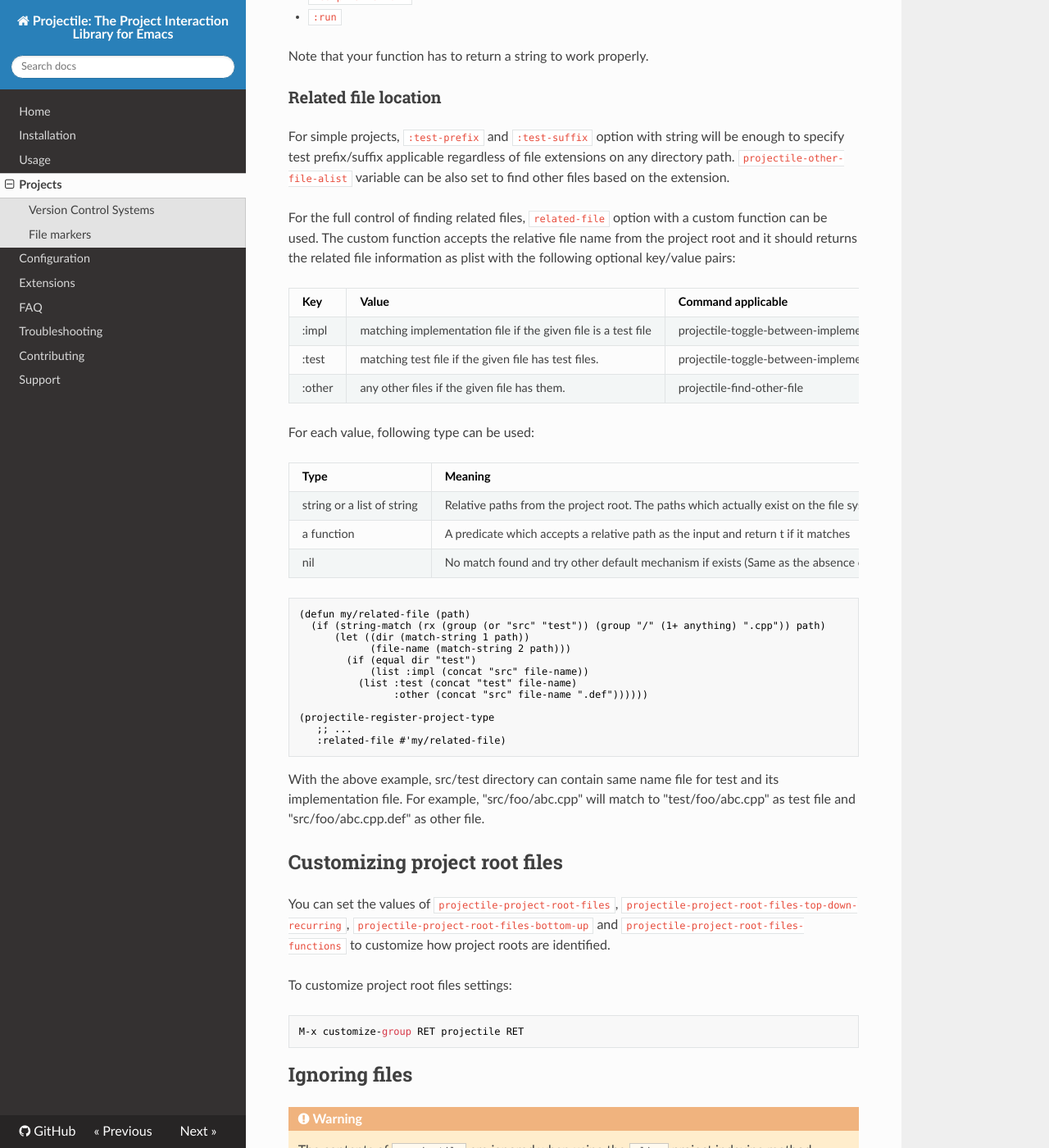
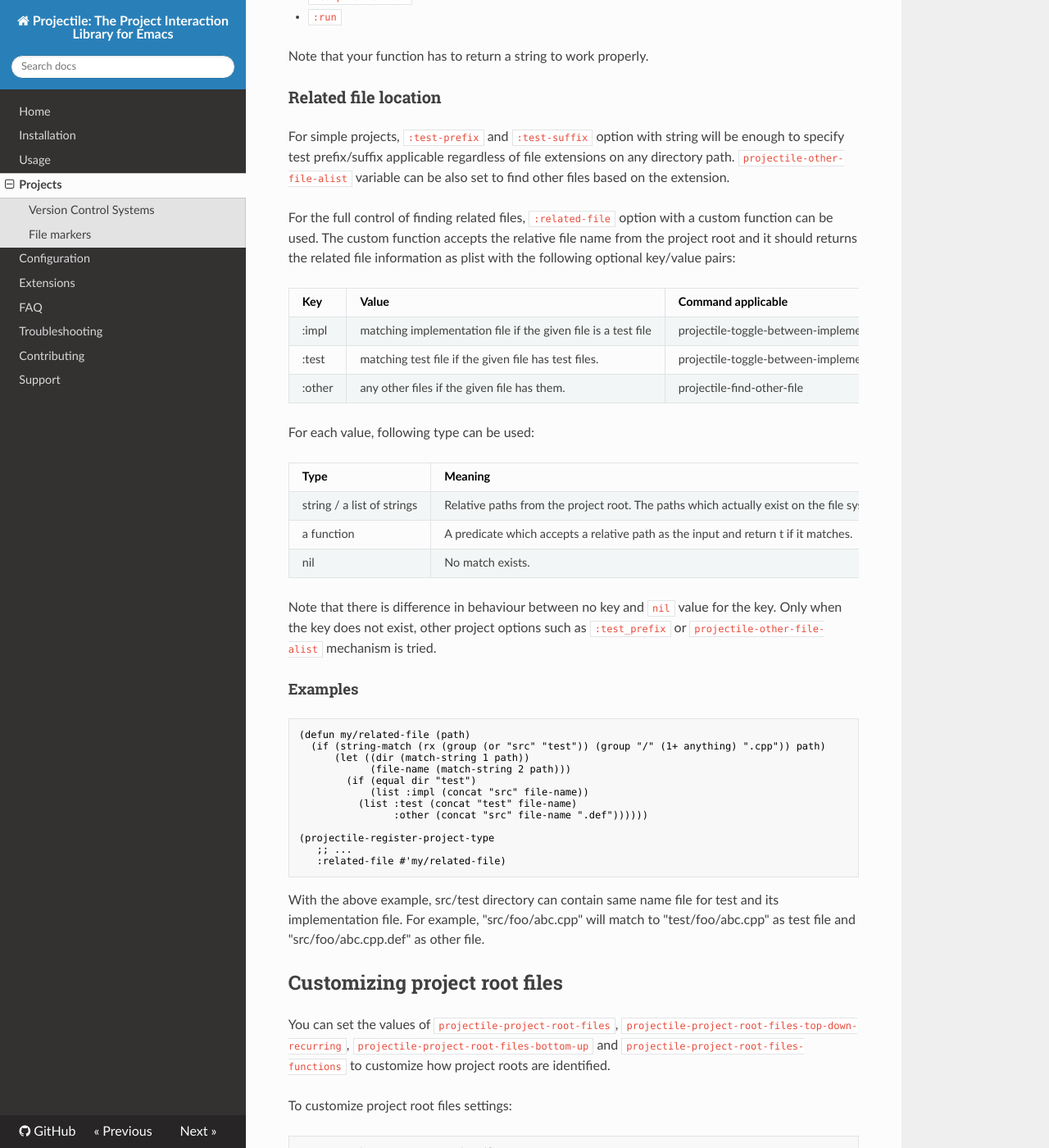
Before and after one commit to bbatsov/projectile, an MkDocs documentation site: the page built from doc/projects.md, in a window 1280 px wide and 1400 px high, scrolled down 3345 px. Shown: the whole window at 82% size. Built offline with MkDocs 1.6.1, drawn with Linux system fonts in a browser that asks for light colours; nearby versions of some CDN libraries; old or Windows-style settings are respelled for this version of MkDocs.

Commit message:
Handle nil value case properly for :related-file

````diff
--- a/doc/projects.md
+++ b/doc/projects.md
@@ -136,12 +136,14 @@
 ### Related file location
 
 For simple projects, `:test-prefix` and `:test-suffix` option with string will
-be enough to specify test prefix/suffix applicable regardless of file extensions on any directory path.
-`projectile-other-file-alist` variable can be also set to find other files based on the extension.
+be enough to specify test prefix/suffix applicable regardless of file extensions
+on any directory path. `projectile-other-file-alist` variable can be also set to
+find other files based on the extension.
 
-For the full control of finding related files, `related-file` option with a custom function can be used.
-The custom function accepts the relative file name from the project root and it should returns the related
-file information as plist with the following optional key/value pairs:
+For the full control of finding related files, `:related-file` option with a
+custom function can be used. The custom function accepts the relative file name
+from the project root and it should returns the related file information as
+plist with the following optional key/value pairs:
 
 | Key    | Value                                                         | Command applicable                                |
 |--------|---------------------------------------------------------------|---------------------------------------------------|
@@ -152,11 +154,17 @@
 
 For each value, following type can be used:
 
-| Type                       | Meaning                                                                                                 |
-|----------------------------|---------------------------------------------------------------------------------------------------------|
-| string or a list of string | Relative paths from the project root. The paths which actually exist on the file system will be matched |
-| a function                 | A predicate which accepts a relative path as the input and return t if it matches                       |
-| nil                        | No match found and try other default mechanism if exists (Same as the absence of the key)               |
+| Type                       | Meaning                                                                                                  |
+|----------------------------|----------------------------------------------------------------------------------------------------------|
+| string / a list of strings | Relative paths from the project root. The paths which actually exist on the file system will be matched. |
+| a function                 | A predicate which accepts a relative path as the input and return t if it matches.                       |
+| nil                        | No match exists.                                                                                         |
+
+Note that there is difference in behaviour between no key and `nil` value for
+the key. Only when the key does not exist, other project options such as
+`:test_prefix` or `projectile-other-file-alist` mechanism is tried.
+
+#### Examples
 
 ```el
 (defun my/related-file (path)
````
Also changed, not shown: 2 other files.
